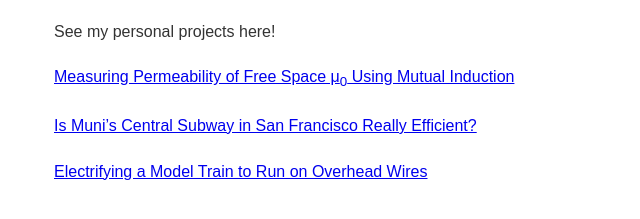
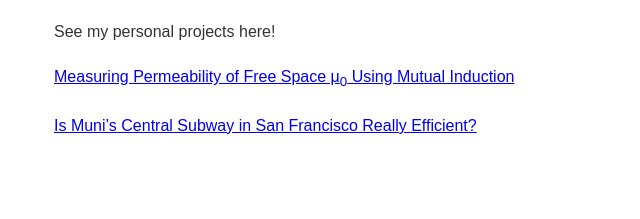
Before and after one commit to togo-kamata/togo-kamata, a plain HTML site: page personal_projects.html in a window 1280 px wide. Shown: the part 101-320 px from the top of the page, without its empty margins (186-826 px from the left). Drawn offline with Linux system fonts and the light colour scheme.

Commit message:
Update personal_projects.html

```diff
--- a/personal_projects.html
+++ b/personal_projects.html
@@ -11,6 +11,6 @@
     <p>See my personal projects here!</p>
     <p><a href="independent_measurement">Measuring Permeability of Free Space &mu;<sub>0</sub> Using Mutual Induction</a></p>
     <p><a href="central_subway">Is Muni’s Central Subway in San Francisco Really Efficient?</a></p>
-    <p><a href="electric_train">Electrifying a Model Train to Run on Overhead Wires</a></p>
+    <!--<p><a href="electric_train">Electrifying a Model Train to Run on Overhead Wires</a></p>-->
 </body>
 </html>
```
